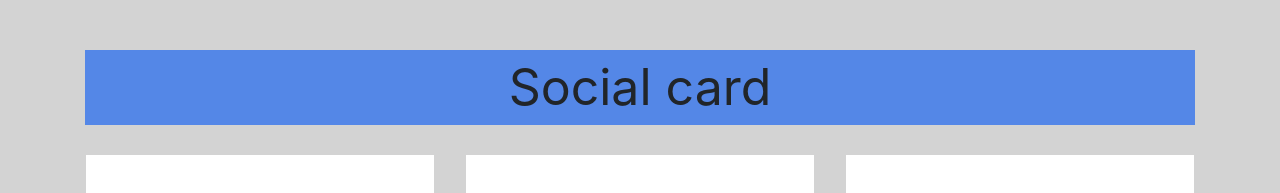
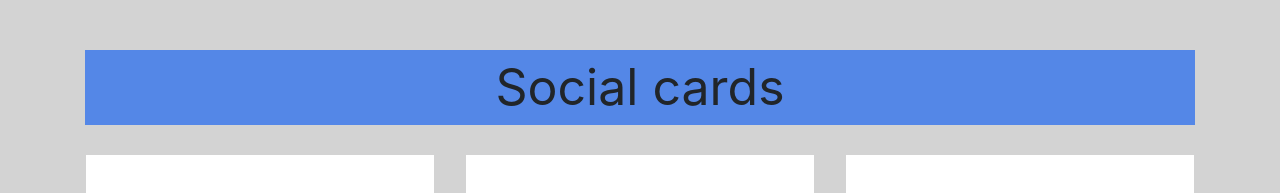
Before and after one commit to Ejesh001/netlify-module-2, a plain HTML site: page index.html in a window 1280 px wide. Shown: the top 193 px of the page. Drawn offline with nearby package versions, Linux system fonts and the light colour scheme.

Commit message:
Update index.html

```diff
--- a/index.html
+++ b/index.html
@@ -12,7 +12,7 @@
 <body>
  <div class="box">
     <div class="container">
-        <nav class="topnav text-center">Social card</nav>
+        <nav class="topnav text-center">Social cards</nav>
         <div class="row">
             <div class="col-md-4">
                 <div class="boxpart text-center">
```
